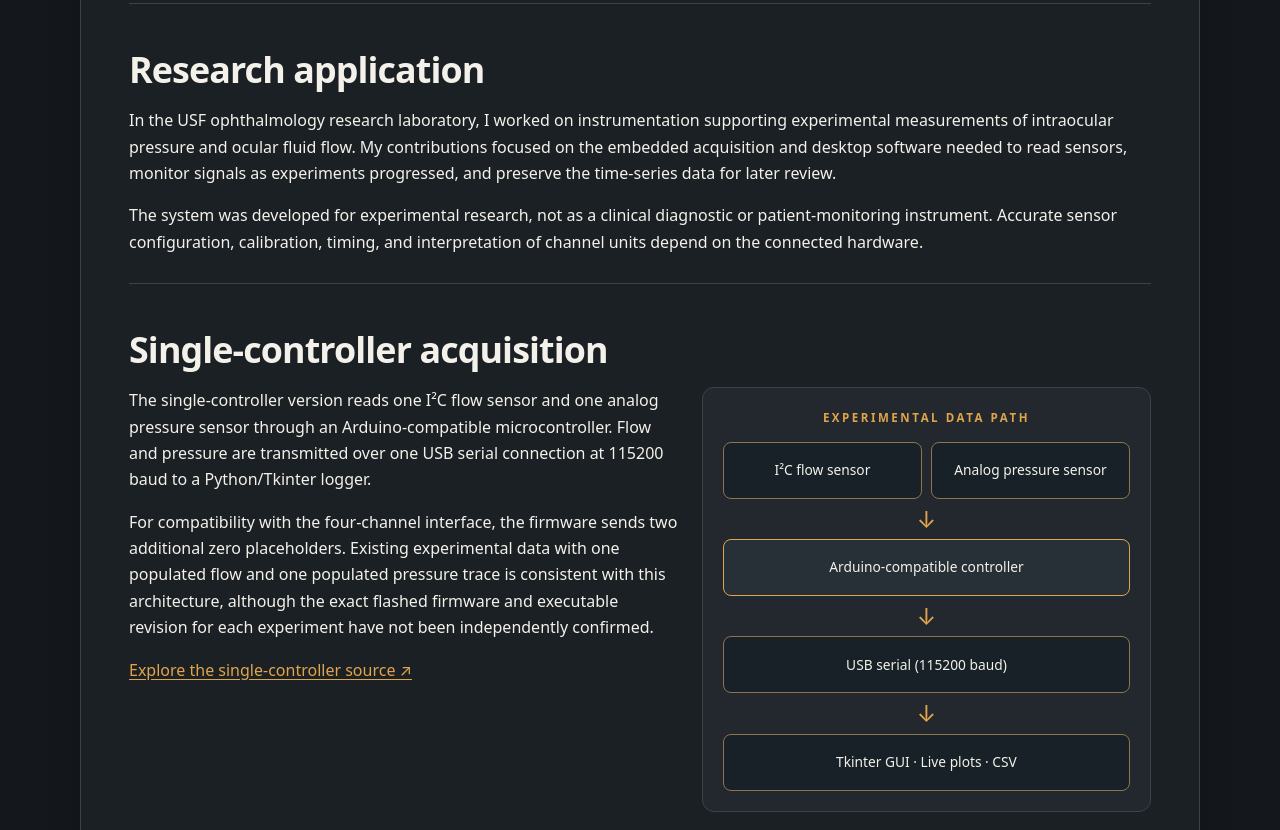
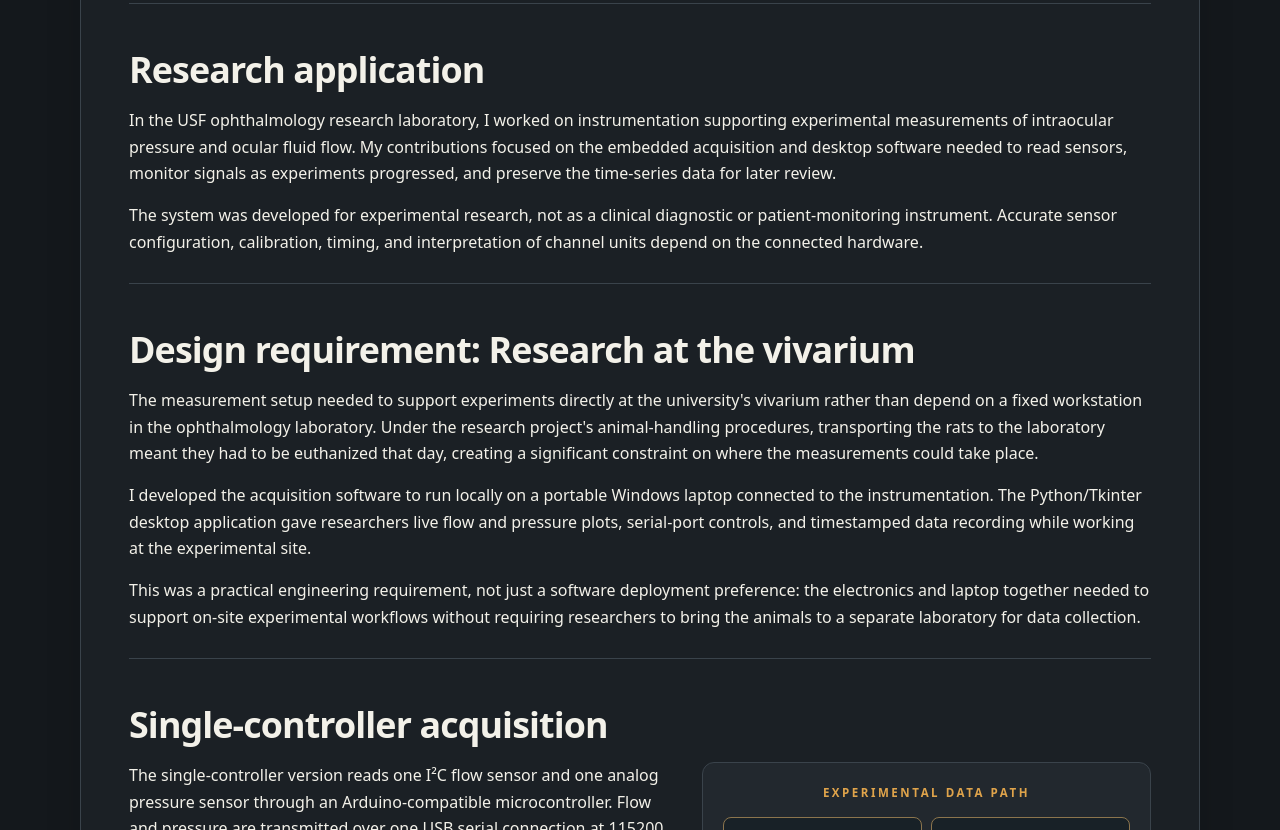
Before and after one commit to Oupobopoc-C6H6/Website, a plain HTML site: page projects/ophthalmology-instrumentation.html in a window 1280 px wide. Shown: the part 1460-2290 px from the top of the page. Drawn offline with Linux system fonts and the light colour scheme.

Commit message:
Explain vivarium portability and laptop deployment: projects/ophthalmology-instrumentation.html

```diff
--- a/projects/ophthalmology-instrumentation.html
+++ b/projects/ophthalmology-instrumentation.html
@@ -22,7 +22,7 @@
 <main class="portfolio-case ophthalmic-case">
 <p class="eyebrow">UNIVERSITY OF SOUTH FLORIDA · OPHTHALMOLOGY RESEARCH</p>
 <h1>Ophthalmic Instrumentation &amp; Data Acquisition</h1>
-<p class="case-lead">Developing electronic measurement and Python desktop tools for experimental ocular fluid-flow and pressure studies, from sensor interfacing to live visualization and saved data.</p>
+<p class="case-lead">A portable, laptop-based acquisition system for ocular pressure and fluid-flow experiments at the vivarium, integrating sensor electronics with live visualization and local data recording.</p>
 <div class="tag-row"><span>Embedded C/C++</span><span>I²C</span><span>Analog Sensors</span><span>Serial Communication</span><span>Python / Tkinter</span><span>Matplotlib</span><span>CSV Logging</span></div>
 <p class="case-link-row"><a class="cta-button" href="https://github.com/Oupobopoc-C6H6/ophthalmic-instrumentation" target="_blank" rel="noopener noreferrer">View Firmware and GUI on GitHub ↗</a></p>
 <figure class="ophth-hero">
@@ -37,6 +37,11 @@
 <section class="case-section"><h2>Research application</h2>
 <p>In the USF ophthalmology research laboratory, I worked on instrumentation supporting experimental measurements of intraocular pressure and ocular fluid flow. My contributions focused on the embedded acquisition and desktop software needed to read sensors, monitor signals as experiments progressed, and preserve the time-series data for later review.</p>
 <p>The system was developed for experimental research, not as a clinical diagnostic or patient-monitoring instrument. Accurate sensor configuration, calibration, timing, and interpretation of channel units depend on the connected hardware.</p></section>
+<section class="case-section"><h2>Design requirement: Research at the vivarium</h2>
+<p>The measurement setup needed to support experiments directly at the university's vivarium rather than depend on a fixed workstation in the ophthalmology laboratory. Under the research project's animal-handling procedures, transporting the rats to the laboratory meant they had to be euthanized that day, creating a significant constraint on where the measurements could take place.</p>
+<p>I developed the acquisition software to run locally on a portable Windows laptop connected to the instrumentation. The Python/Tkinter desktop application gave researchers live flow and pressure plots, serial-port controls, and timestamped data recording while working at the experimental site.</p>
+<p>This was a practical engineering requirement, not just a software deployment preference: the electronics and laptop together needed to support on-site experimental workflows without requiring researchers to bring the animals to a separate laboratory for data collection.</p>
+</section>
 <section class="case-section"><h2>Single-controller acquisition</h2>
 <div class="case-split">
 <div>
```
